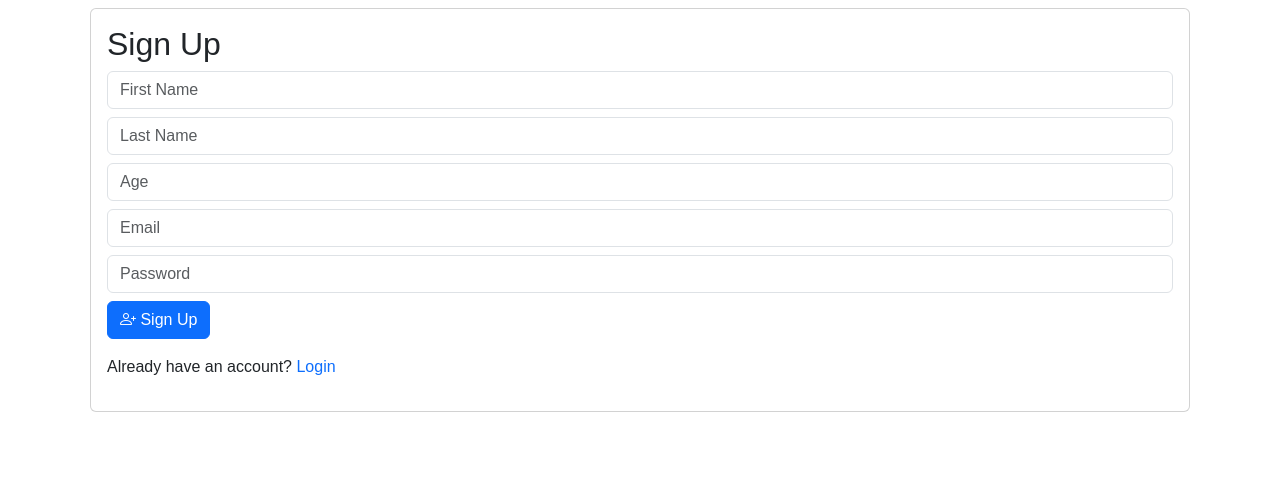
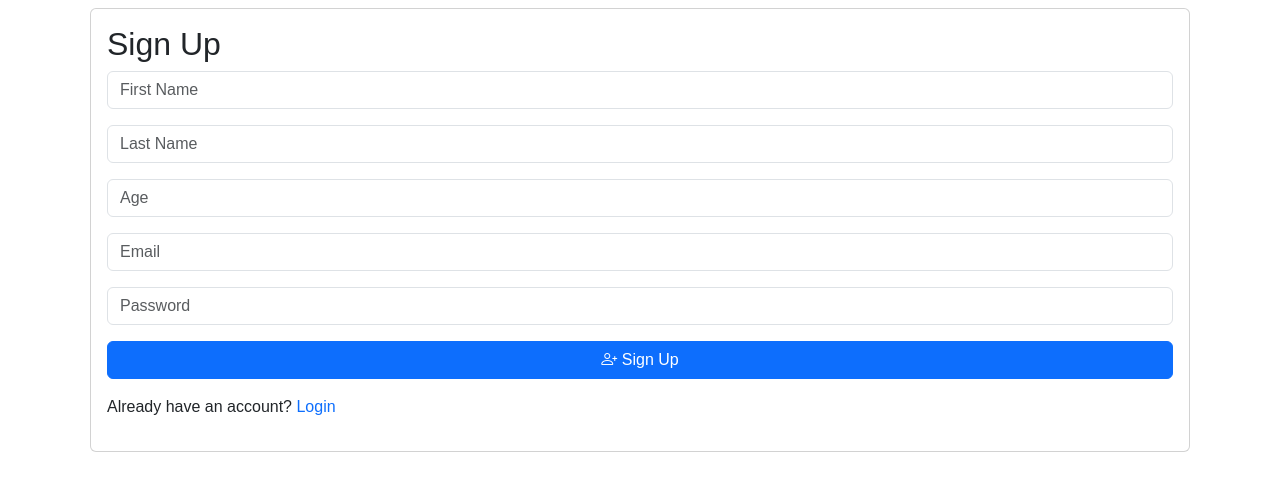
Before and after one commit to groovyrey/nextapp, a Next.js app: page /signup in a window 1280 px wide. Shown: the top 490 px of the page. Built offline with nearby package versions, Linux system fonts and the light colour scheme; no server answers.

Commit message:
updatedButtons

```diff
--- a/src/app/signup/page.js
+++ b/src/app/signup/page.js
@@ -14,6 +14,7 @@ export default function SignupPage() {
   const [lastName, setLastName] = useState('');
   const [age, setAge] = useState('');
   const [error, setError] = useState('');
+  const [isSigningUp, setIsSigningUp] = useState(false);
   const router = useRouter();
   const { user, loading } = useUser();
 
@@ -24,6 +25,8 @@ export default function SignupPage() {
   }, [user, loading, router]);
 
   const handleSignup = async () => {
+    setError('');
+    setIsSigningUp(true);
     try {
       if (!firstName || !lastName || !age) {
         setError("Please fill in all fields.");
@@ -63,6 +66,8 @@ export default function SignupPage() {
       }
     } catch (err) {
       setError("Signup failed: " + err.message);
+    } finally {
+      setIsSigningUp(false);
     }
   };
 
@@ -80,12 +85,18 @@ export default function SignupPage() {
         <div className="card-body">
           <h2 className="card-title">Sign Up</h2>
           {error && <p className="text-danger">{error}</p>}
-          <input type="text" className="form-control my-2" placeholder="First Name" onChange={e => setFirstName(e.target.value)} />
-          <input type="text" className="form-control my-2" placeholder="Last Name" onChange={e => setLastName(e.target.value)} />
-          <input type="number" className="form-control my-2" placeholder="Age" onChange={e => setAge(e.target.value)} />
-          <input type="email" className="form-control my-2" placeholder="Email" onChange={e => setEmail(e.target.value)} />
-          <input type="password" className="form-control my-2" placeholder="Password" onChange={e => setPassword(e.target.value)} />
-          <button className="btn btn-primary" onClick={handleSignup}><i className="bi-person-plus"></i> Sign Up</button>
+          <input type="text" className="form-control mb-3" placeholder="First Name" onChange={e => setFirstName(e.target.value)} />
+          <input type="text" className="form-control mb-3" placeholder="Last Name" onChange={e => setLastName(e.target.value)} />
+          <input type="number" className="form-control mb-3" placeholder="Age" onChange={e => setAge(e.target.value)} />
+          <input type="email" className="form-control mb-3" placeholder="Email" onChange={e => setEmail(e.target.value)} />
+          <input type="password" className="form-control mb-3" placeholder="Password" onChange={e => setPassword(e.target.value)} />
+          <button className="btn btn-primary w-100" onClick={handleSignup} disabled={isSigningUp}>
+            {isSigningUp ? (
+              <span className="spinner-border spinner-border-sm" role="status" aria-hidden="true"></span>
+            ) : (
+              <i className="bi-person-plus"></i>
+            )}{' '}{isSigningUp ? 'Signing up...' : 'Sign Up'}
+          </button>
           <p className="mt-3">Already have an account? <a className="text-primary" href="/login">Login</a></p>
         </div>
       </div>
```
Also changed, not shown: src/app/user/edit/page.js (+7 -1 lines).
